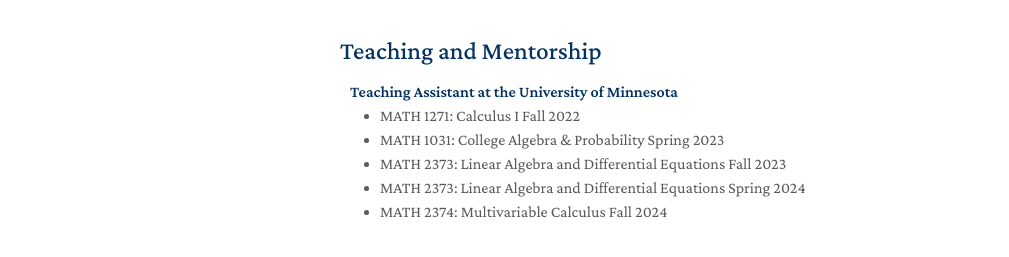
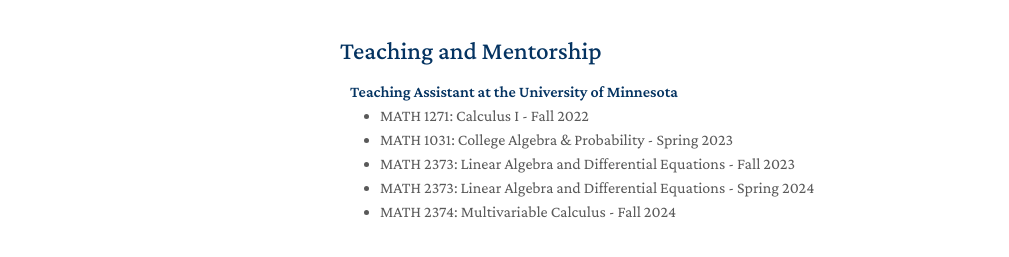
Before and after one commit to eigenan/eigenan.github.io, a Jekyll site: the page built from index.md, in a window 1280 px wide. Shown: the part 540-797 px from the top of the page, without its empty margins (130-1139 px from the left). Built offline with Jekyll 4.4.1, drawn with Linux system fonts in a browser that asks for light colours; a style sheet for code colours, icons or effects is not loaded; our own code applies the rules of GitHub Pages for plain Markdown files.

```diff
--- a/_includes/teaching.md
+++ b/_includes/teaching.md
@@ -3,11 +3,11 @@
 <h4 style="margin:0 10px 0;">Teaching Assistant at the University of Minnesota</h4>
 
 <ul style="margin:0 0 5px;">
-  <li><autocolor>MATH 1271: Calculus I Fall 2022</autocolor></li>
-  <li><autocolor>MATH 1031: College Algebra & Probability Spring 2023</autocolor></li>
-  <li><autocolor>MATH 2373: Linear Algebra and Differential Equations Fall 2023</autocolor></li>
-  <li><autocolor>MATH 2373: Linear Algebra and Differential Equations Spring 2024</autocolor></li>
-  <li><autocolor>MATH 2374: Multivariable Calculus Fall 2024</autocolor></li>
+  <li><autocolor>MATH 1271: Calculus I - Fall 2022</autocolor></li>
+  <li><autocolor>MATH 1031: College Algebra & Probability - Spring 2023</autocolor></li>
+  <li><autocolor>MATH 2373: Linear Algebra and Differential Equations - Fall 2023</autocolor></li>
+  <li><autocolor>MATH 2373: Linear Algebra and Differential Equations - Spring 2024</autocolor></li>
+  <li><autocolor>MATH 2374: Multivariable Calculus - Fall 2024</autocolor></li>
 </ul>
 
 <!--
```
